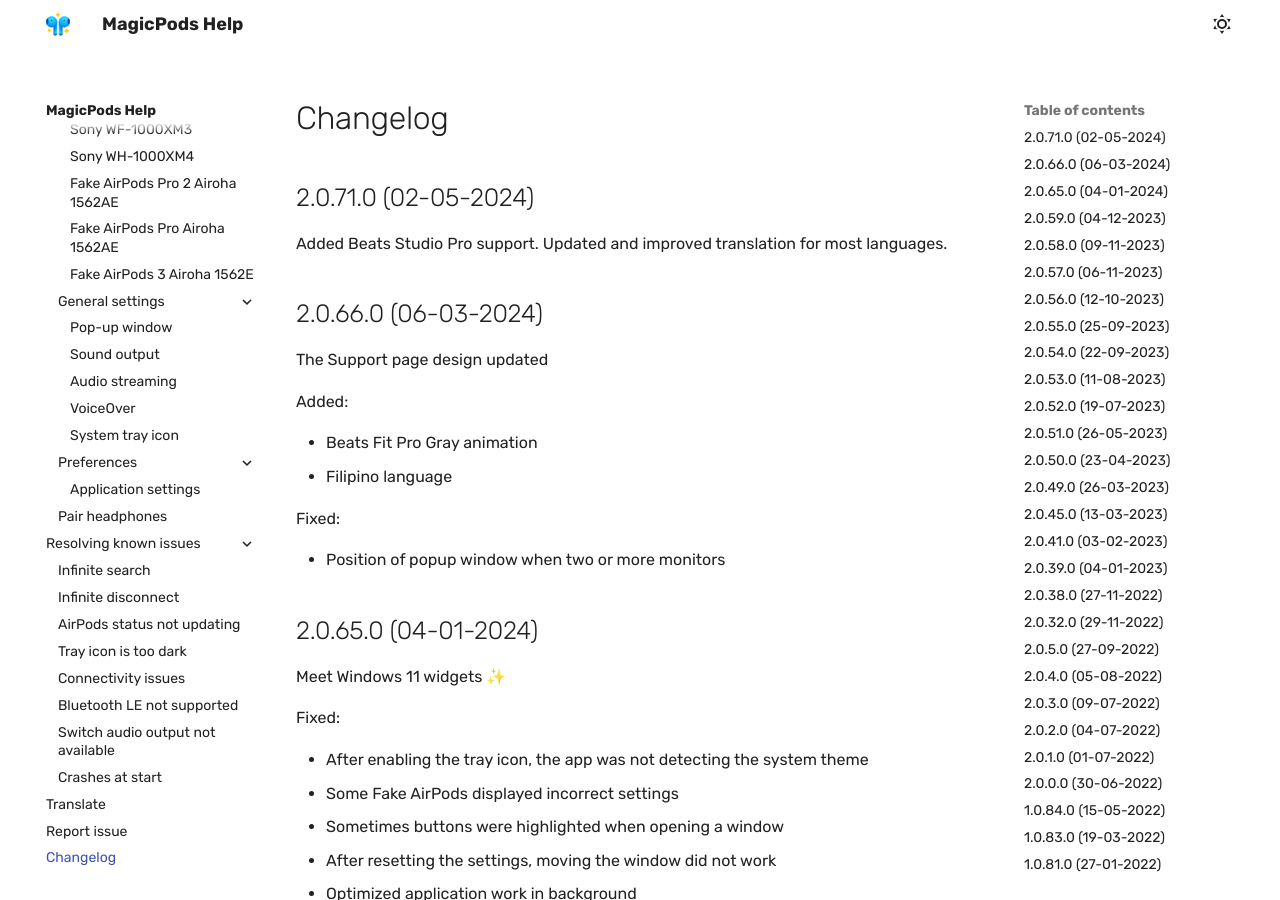
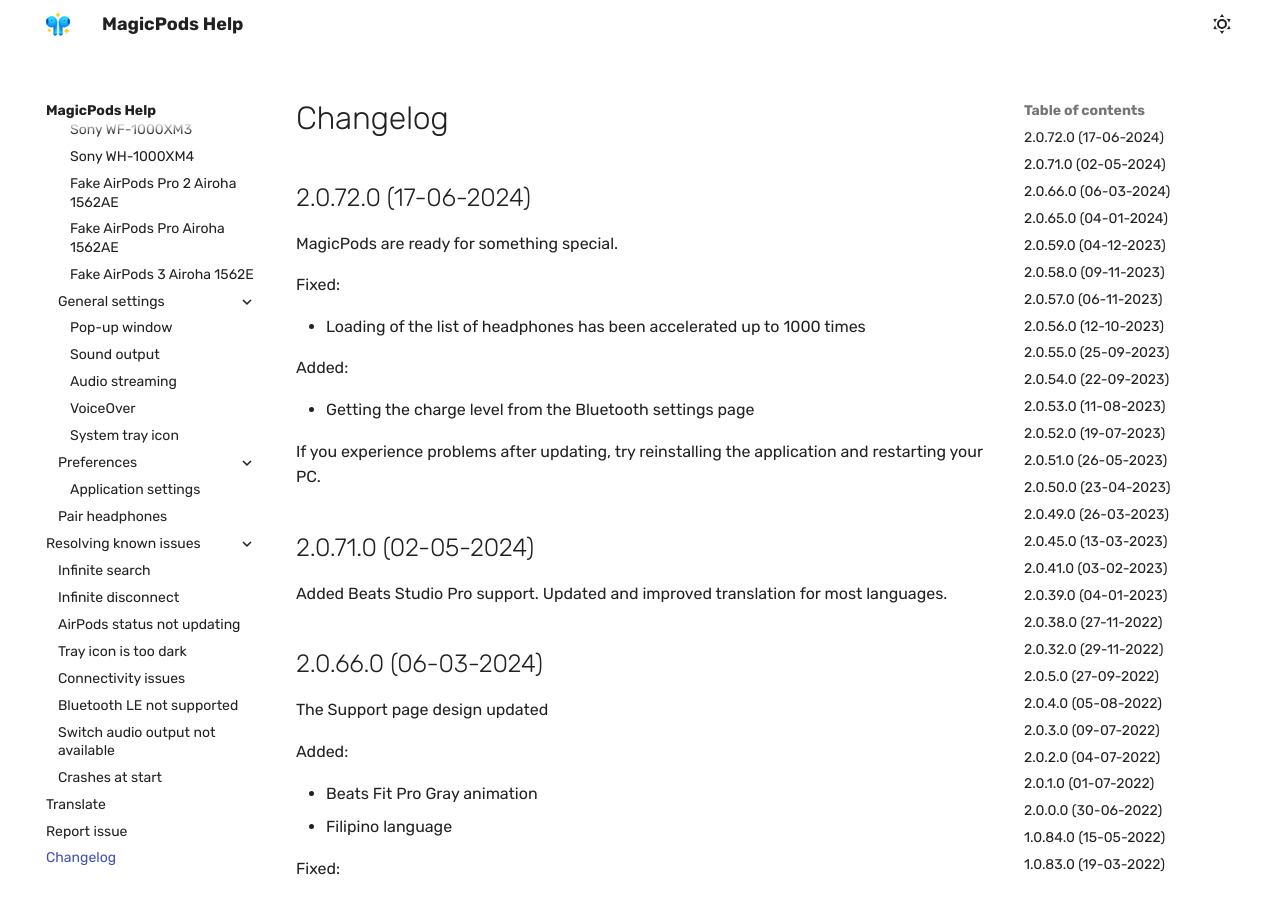
Before and after one commit to steam3d/help.magicpods.app, an MkDocs documentation site: the page built from docs/changelog.md, in a window 1280 px wide and 900 px high. Built offline with MkDocs 1.6.1 and Material for MkDocs 9.7.7, drawn with Linux system fonts in a browser that asks for light colours.

Commit message:
Update changelog.md

```diff
--- a/docs/changelog.md
+++ b/docs/changelog.md
@@ -1,3 +1,17 @@
+## 2.0.72.0 (17-06-2024)
+
+MagicPods are ready for something special.
+
+Fixed:
+
+- Loading of the list of headphones has been accelerated up to 1000 times
+
+Added:
+
+- Getting the charge level from the Bluetooth settings page
+
+If you experience problems after updating, try reinstalling the application and restarting your PC.
+
 ## 2.0.71.0 (02-05-2024)
 
 Added Beats Studio Pro support. Updated and improved translation for most languages.
```
